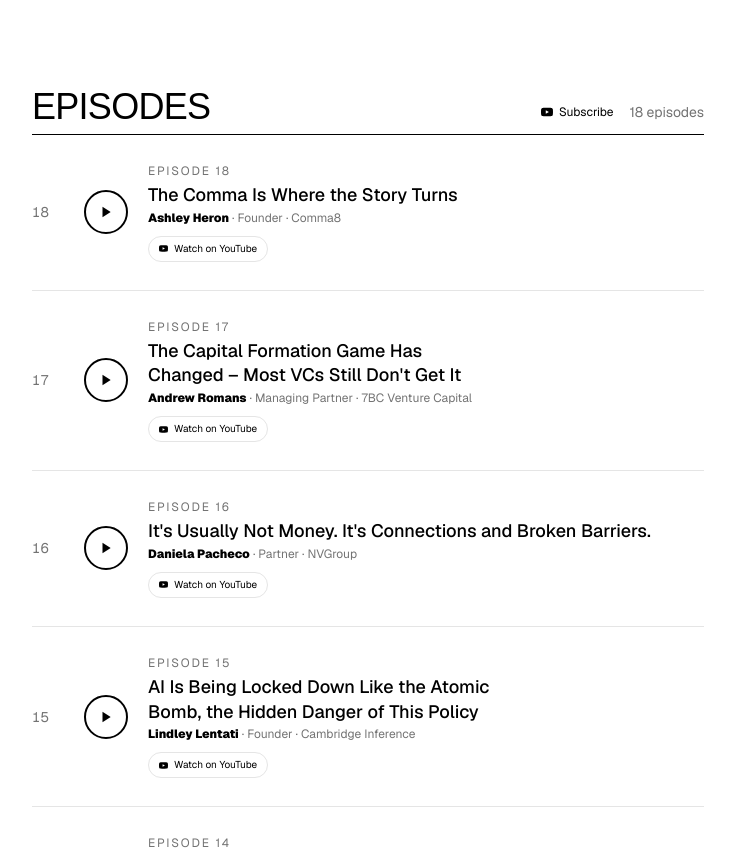
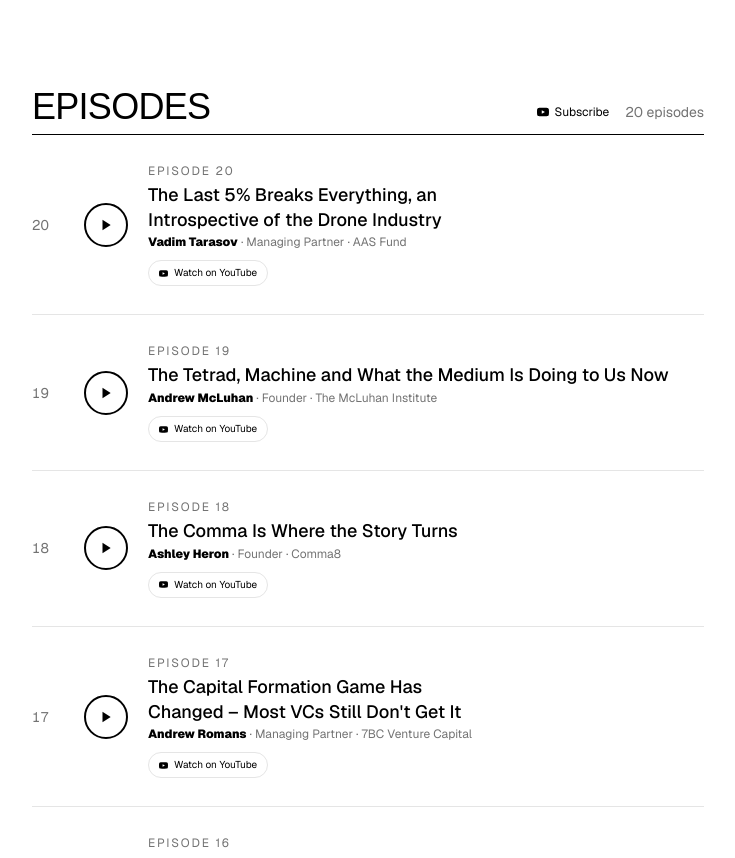
Before and after one commit to SacredProtocol/superlative-podcast, a Next.js app: page / in a window 1280 px wide. Shown: the part 840-1698 px from the top of the page, without its empty margins (272-1007 px from the left). Built offline with nearby package versions, Linux system fonts and the light colour scheme; a web font is replaced by a local one.

Commit message:
feat: add Episodes 19-20 (Andrew McLuhan, Vadim Tarasov)
Co-Authored-By: Claude Sonnet 4.6 <noreply@anthropic.com>

```diff
--- a/src/config.ts
+++ b/src/config.ts
@@ -22,6 +22,22 @@ export const siteConfig = {
   // Featured episodes — add new episodes at the top
   // xUrl: X broadcast or post link | youtubeUrl: YouTube video or livestream link
   episodes: [
+    {
+      title: "Episode 20",
+      episodeTitle: "The Last 5% Breaks Everything, an Introspective of the Drone Industry",
+      guest: "Vadim Tarasov",
+      guestTitle: "Managing Partner",
+      guestCompany: "AAS Fund",
+      youtubeUrl: "https://www.youtube.com/live/hd5SVjxTE34?si=slELN3M5m7ZNDnva",
+    },
+    {
+      title: "Episode 19",
+      episodeTitle: "The Tetrad, Machine and What the Medium Is Doing to Us Now",
+      guest: "Andrew McLuhan",
+      guestTitle: "Founder",
+      guestCompany: "The McLuhan Institute",
+      youtubeUrl: "https://www.youtube.com/live/dQVk8XGIyxs?si=khF2EeUKoPGuYlOo",
+    },
     {
       title: "Episode 18",
       episodeTitle: "The Comma Is Where the Story Turns",
```
